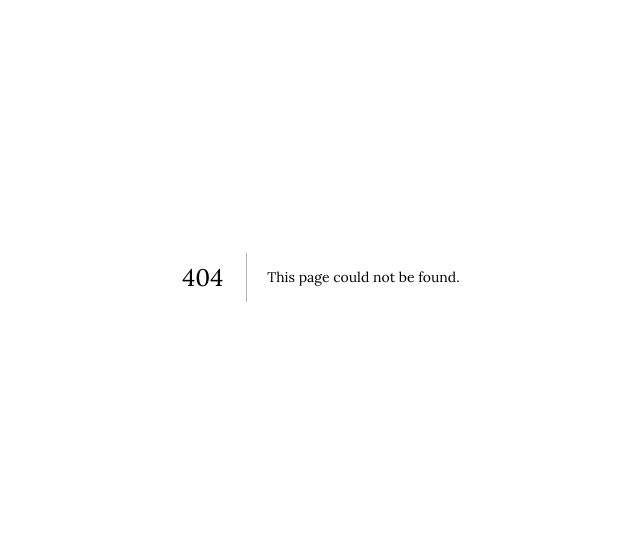
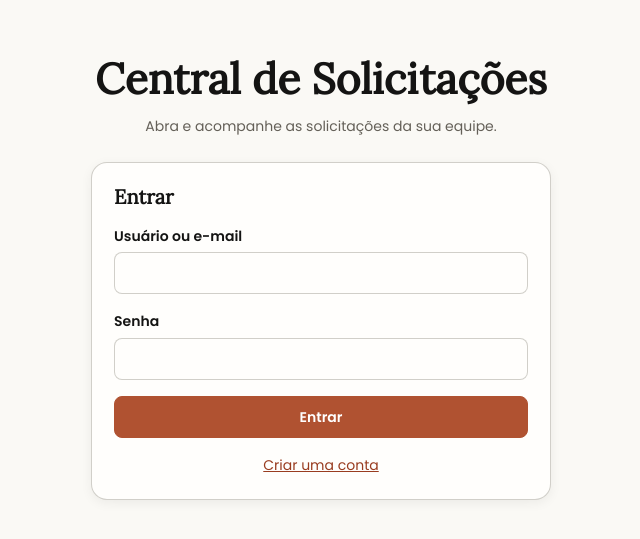
Before and after one commit to PedroRianlab/teste_loading, a Next.js app in the folder front-end/: page /login in a window 1280 px wide. Before the commit this address had no page. Shown: the part 123-662 px from the top of the page, without its empty margins (319-959 px from the left). Built offline with nearby package versions, Linux system fonts and the light colour scheme; no server answers.

Commit message:
feat(frontend): reunir login e registro na tela de acesso

```diff
--- /dev/null
+++ b/front-end/src/app/login/page.tsx
@@ -0,0 +1,5 @@
+import { Login } from '@/features/auth/components/login';
+
+export default function LoginPage() {
+  return <Login />;
+}
--- a/front-end/src/app/page.tsx
+++ b/front-end/src/app/page.tsx
@@ -1,5 +1,5 @@
-import { HomeContent } from '@/features/home/components/home-content';
+import { redirect } from 'next/navigation';
 
 export default function Home() {
-  return <HomeContent />;
+  redirect('/login');
 }
--- /dev/null
+++ b/front-end/src/features/auth/components/login.tsx
@@ -0,0 +1,63 @@
+'use client';
+
+import { useRouter } from 'next/navigation';
+import { useState, type FormEvent } from 'react';
+import { api } from '@/lib/api';
+import { Aviso } from '@/ui/aviso';
+import { salvarToken } from '../sessao';
+
+export function Login() {
+  const router = useRouter();
+  const [registro, setRegistro] = useState(false);
+  const [erro, setErro] = useState('');
+  const [sucesso, setSucesso] = useState('');
+  const [ocupado, setOcupado] = useState(false);
+  const [usuario, setUsuario] = useState('');
+
+  async function enviar(evento: FormEvent<HTMLFormElement>) {
+    evento.preventDefault();
+    const form = evento.currentTarget;
+    const senha = new FormData(form).get('senha');
+    setErro('');
+    setSucesso('');
+    setOcupado(true);
+    try {
+      const dados = { usuario, senha };
+      if (registro) {
+        await api('/auth/registro', { metodo: 'POST', dados, publico: true });
+        form.reset();
+        setRegistro(false);
+        setSucesso('Conta criada. Entre com sua senha.');
+      } else {
+        const { token } = await api<{ token: string }>('/auth/login', { metodo: 'POST', dados, publico: true });
+        salvarToken(token);
+        router.replace('/solicitacoes');
+      }
+    } catch (erro) {
+      setErro((erro as Error).message);
+    } finally {
+      setOcupado(false);
+    }
+  }
+
+  return <main className="auth page-enter">
+    <div className="auth-content">
+      <h1>Central de Solicitações</h1>
+      <p className="muted">Abra e acompanhe as solicitações da sua equipe.</p>
+      <section className="panel auth-panel" aria-labelledby="modo-auth">
+        <h2 id="modo-auth">{registro ? 'Criar conta' : 'Entrar'}</h2>
+        {sucesso && <p className="sucesso" role="status">{sucesso}</p>}
+        {erro && <Aviso mensagem={erro} />}
+        <form key={String(registro)} className="stack" onSubmit={enviar}>
+          <label>Usuário ou e-mail<input name="usuario" value={usuario} onChange={(e) => setUsuario(e.target.value)} autoComplete="username" autoCapitalize="none" spellCheck={false} required maxLength={254} /></label>
+          <label>Senha<input name="senha" type="password" autoComplete={registro ? 'new-password' : 'current-password'} required minLength={registro ? 8 : undefined} maxLength={128} /></label>
+          {registro && <p className="muted">Use seu e-mail ou um nome de usuário de 3 a 32 caracteres. A senha precisa ter pelo menos 8 caracteres.</p>}
+          <button className="button primary" disabled={ocupado}>{ocupado ? 'Aguarde…' : registro ? 'Criar conta' : 'Entrar'}</button>
+        </form>
+        <button className="text-button" type="button" disabled={ocupado} onClick={() => {
+          setErro(''); setSucesso(''); setRegistro(!registro);
+        }}>{registro ? 'Já tenho conta' : 'Criar uma conta'}</button>
+      </section>
+    </div>
+  </main>;
+}
--- /dev/null
+++ b/front-end/src/ui/aviso.tsx
@@ -0,0 +1,3 @@
+export function Aviso({ mensagem }: { mensagem: string }) {
+  return <p className="aviso" role="alert">{mensagem}</p>;
+}
--- a/front-end/src/ui/page.tsx
+++ /dev/null
@@ -1,5 +0,0 @@
-import type { ReactNode } from 'react';
-
-export function Page({ children }: { children: ReactNode }) {
-  return <main>{children}</main>;
-}
```
Also changed, not shown: front-end/src/features/home/components/home-content.tsx (deleted, +0 -10 lines), 2 other files (tests, documents, lock files or other folders).
